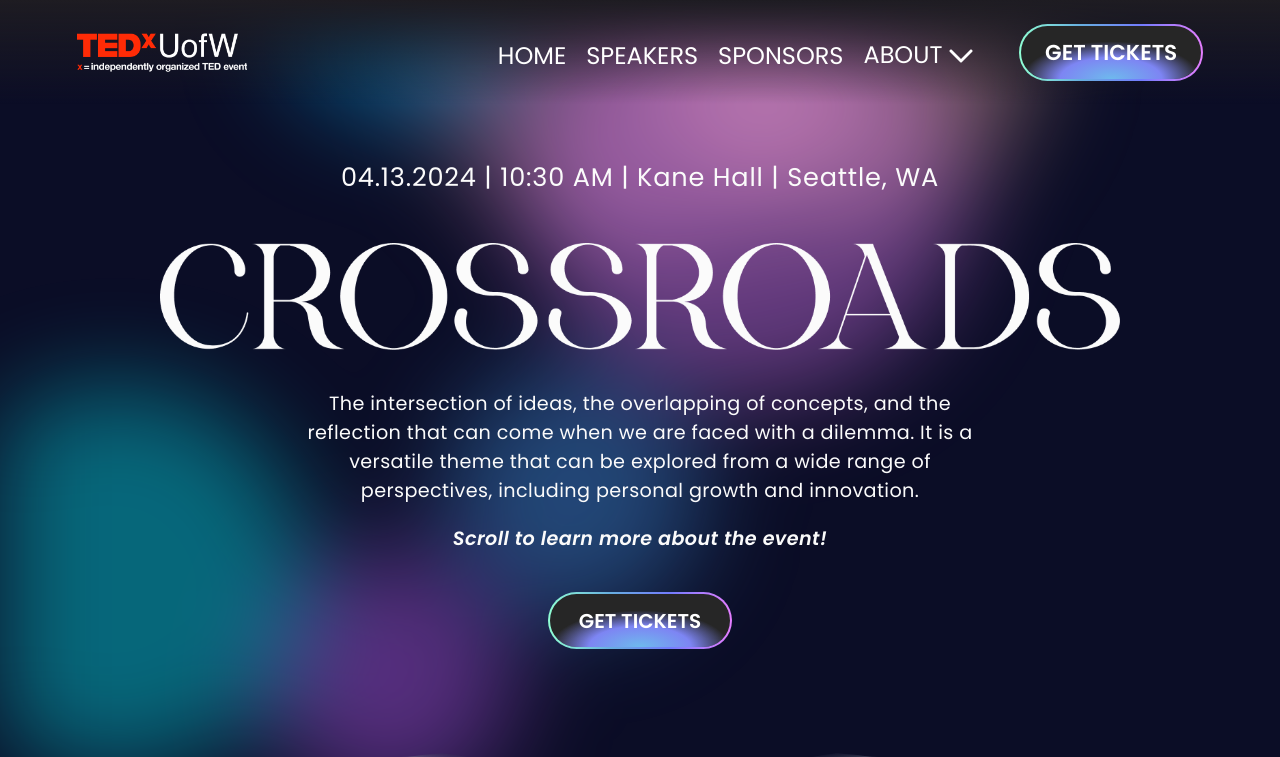
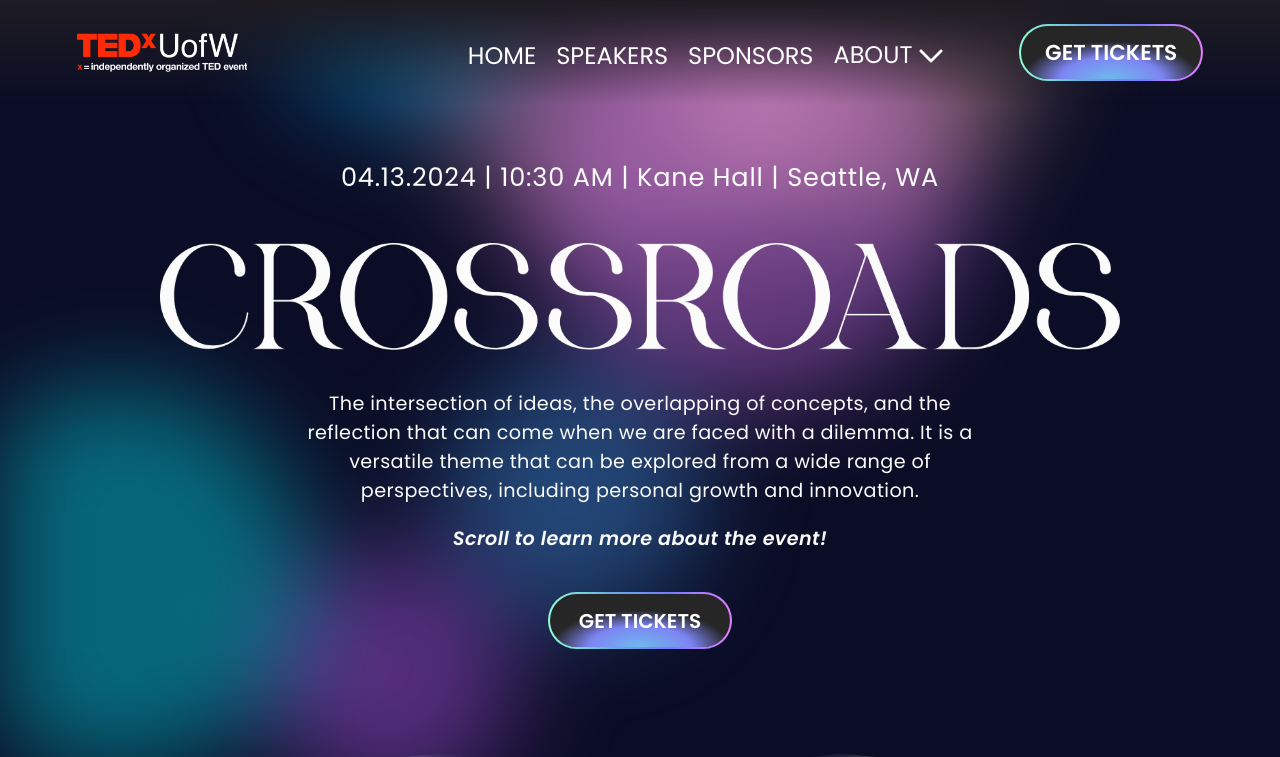
Before and after one commit to tedx-uofw/tedx-website-2024, a React (Create React App) app: page / in a window 1280 px wide. Shown: the top 757 px of the page. Built offline with nearby package versions, Linux system fonts and the light colour scheme.

Commit message:
fix dropdown margins

```diff
--- a/src/components/navbar/navbar.css
+++ b/src/components/navbar/navbar.css
@@ -60,6 +60,7 @@
   align-items: center;
   padding-top: 10px;
   gap: 1.25rem;
+  margin-right: 30px;
 }
 
 .dropdown {
@@ -88,7 +89,9 @@
   position: absolute;
   z-index: 2;
   margin-top: 35px;
-  padding: 0.1rem 0.5rem;
+  /* padding: 0.1rem 0.5rem; */
+  /* margin-top: 40px; */
+  padding: 12px 16px;
   border-radius: 0.25rem;
   border: 1px solid var(--Purble, #A5A5CC);
   background: var(--Background-Dark-Blue, #0B0D26);
```
